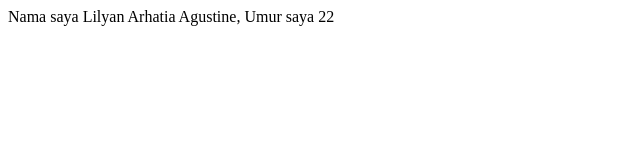
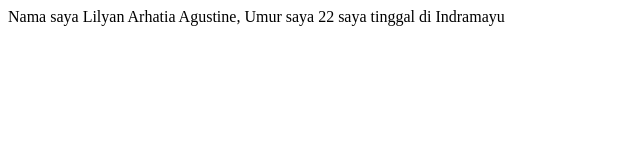
Before and after one commit to Lilyanaa/new-project-laravel, a plain HTML site: page index.html in a window 1280 px wide. Shown: the whole page, without its empty margins (0-640 px from the left). Drawn offline with Linux system fonts and the light colour scheme.

Commit message:
add tempat tinggal

```diff
--- a/index.html
+++ b/index.html
@@ -10,6 +10,8 @@
 
 <body>
     Nama saya Lilyan Arhatia Agustine, Umur saya 22
+
+    saya tinggal di Indramayu
 </body>
 
 </html>
```
